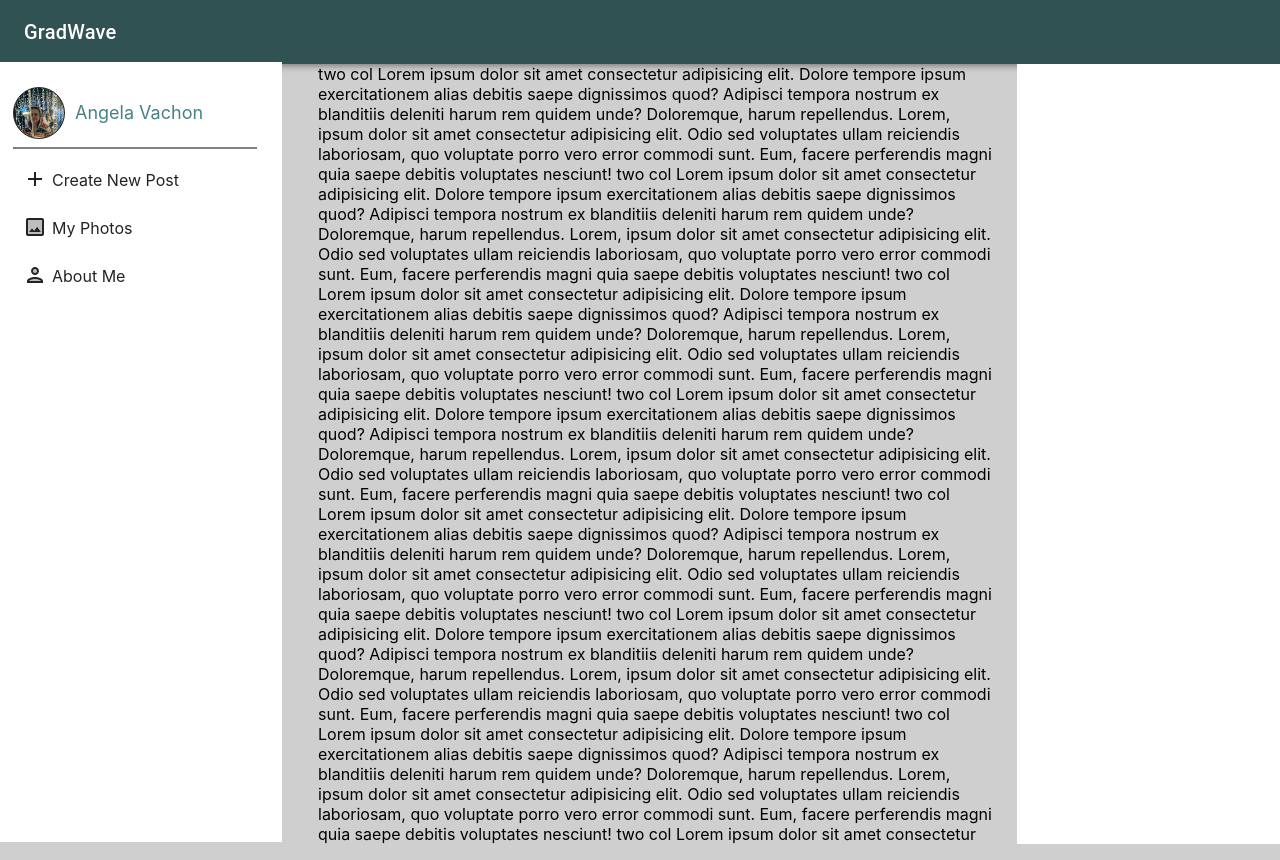
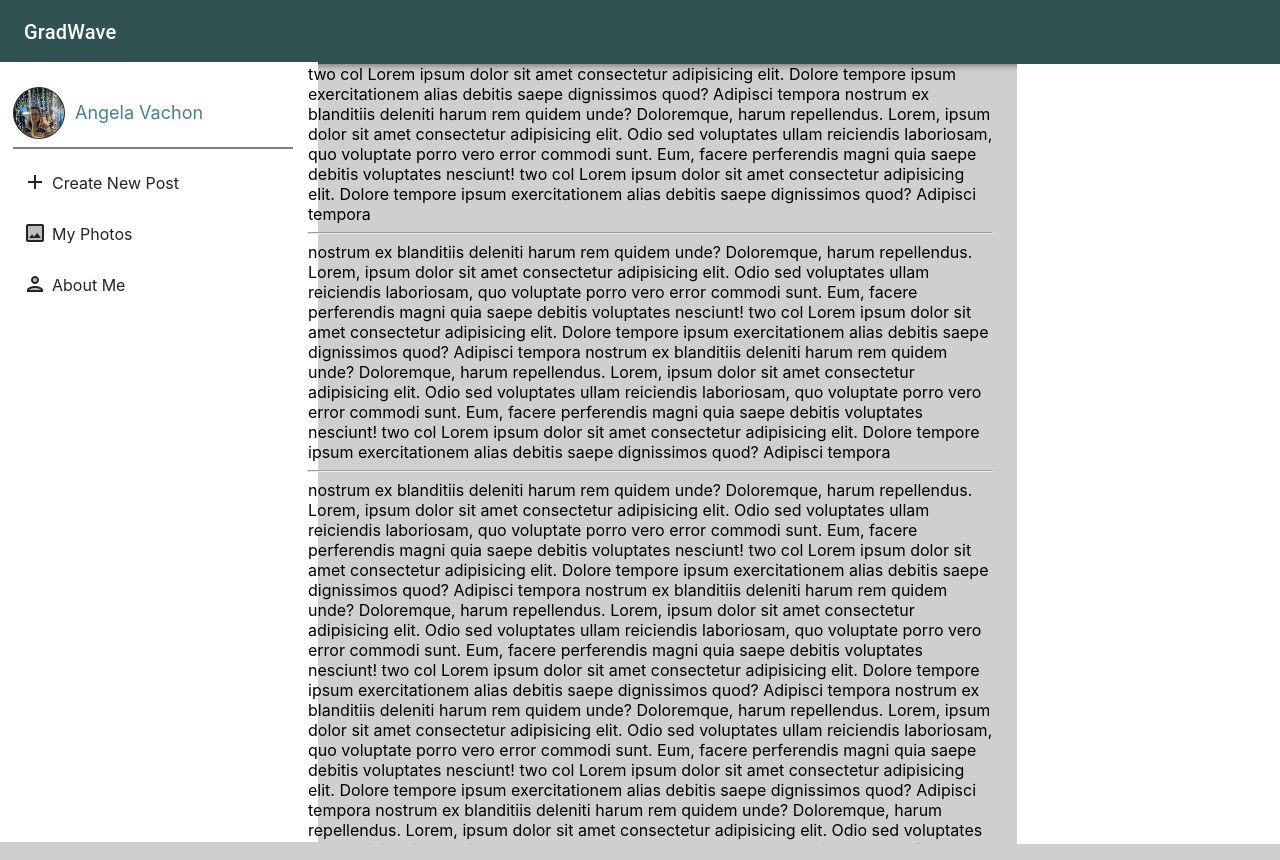
Before and after one commit to Heyrio/GradWave, a React (Create React App) app: page /Dashboard in a window 1280 px wide. Built offline with nearby package versions, Linux system fonts and the light colour scheme.

Commit message:
more style changes to sidebar buttons

```diff
--- a/src/components/SideBar.jsx
+++ b/src/components/SideBar.jsx
@@ -1,10 +1,4 @@
-import React from 'react';
-import { makeStyles } from '@material-ui/core/styles';
-import Card from '@material-ui/core/Card';
-import CardActions from '@material-ui/core/CardActions';
-import CardContent from '@material-ui/core/CardContent';
-import Button from '@material-ui/core/Button';
-import Typography from '@material-ui/core/Typography';
+import React, { useState } from 'react';
 import { withStyles } from '@material-ui/core/styles';
 import {styles} from './SideBar.styles.js'
 import { Grid } from '@material-ui/core';
@@ -14,9 +8,15 @@ import PersonTwoToneIcon from '@material-ui/icons/PersonTwoTone';
 import PhotoTwoToneIcon from '@material-ui/icons/PhotoTwoTone';
 
  function SideBar(props) {
+
+  const [selectedTab, setSelectedTab] = useState(0);
+  const [modalToggle, setModalToggle] = useState(false);
+
+
    const {
      classes
    } = props;
+
 
   return (
     <div className={classes.sideBarContainer}>
@@ -34,6 +34,7 @@ import PhotoTwoToneIcon from '@material-ui/icons/PhotoTwoTone';
       <Grid container>
         <Grid item>
           <SideBarButton
+            // onClick={}
             buttonName={"Create New Post"}
             buttonIcon={<AddIcon/>}
           />
@@ -42,6 +43,7 @@ import PhotoTwoToneIcon from '@material-ui/icons/PhotoTwoTone';
       <Grid container>
         <Grid item>
           <SideBarButton
+            // onClick={}
             buttonName={"My Photos"}
             buttonIcon={<PhotoTwoToneIcon/>}
           />
@@ -50,6 +52,7 @@ import PhotoTwoToneIcon from '@material-ui/icons/PhotoTwoTone';
       <Grid container>
         <Grid item>
           <SideBarButton
+            // onClick={}
             buttonName={"About Me"}
             buttonIcon={<PersonTwoToneIcon/>}
           />
--- a/src/components/SideBarButton.styles.js
+++ b/src/components/SideBarButton.styles.js
@@ -1,5 +1,6 @@
 
 import color from '@material-ui/core/colors/amber';
+import { borderRadius, border } from '@material-ui/system';
 export const styles = theme => ({
 
   buttonText:{
@@ -10,6 +11,15 @@ export const styles = theme => ({
   sideBarButtonContainer:{
     padding: 10,
     cursor: "pointer",
-    // border: "1px solid gray"
+    borderRadius: '5px',
+    marginTop: 3,
+    transition: "0.2s",
+    width: 260,
+
+    "&:hover": {
+      border: "1px solid gray",
+      backgroundColor: "rgb(207, 207, 207)",
+
+    },
   }
 });
--- a/src/containers/MainUserContainer.jsx
+++ b/src/containers/MainUserContainer.jsx
@@ -24,7 +24,6 @@ function MainUserContainer(props) {
                     </Grid>
                     <Grid container  item xs={9} spacing={3}>
                         <Grid item lg={9}>
-                            <div className={classes.mainFeedContainer}>
                                 <div className={classes.mainFeed}>
                                 two col Lorem ipsum dolor sit amet consectetur adipisicing elit. Dolore tempore ipsum exercitationem alias
                             debitis saepe dignissimos quod? Adipisci tempora
@@ -33,6 +32,7 @@ function MainUserContainer(props) {
                              quo voluptate porro vero error commodi sunt. Eum, facere perferendis magni quia saepe debitis voluptates nesciunt!
                              two col Lorem ipsum dolor sit amet consectetur adipisicing elit. Dolore tempore ipsum exercitationem alias
                             debitis saepe dignissimos quod? Adipisci tempora
+                            <hr/>
                             nostrum ex blanditiis deleniti harum rem quidem unde? Doloremque, harum repellendus.
                             Lorem, ipsum dolor sit amet consectetur adipisicing elit. Odio sed voluptates ullam reiciendis laboriosam,
                              quo voluptate porro vero error commodi sunt. Eum, facere perferendis magni quia saepe debitis voluptates nesciunt!
@@ -43,6 +43,7 @@ function MainUserContainer(props) {
                              quo voluptate porro vero error commodi sunt. Eum, facere perferendis magni quia saepe debitis voluptates nesciunt!
                              two col Lorem ipsum dolor sit amet consectetur adipisicing elit. Dolore tempore ipsum exercitationem alias
                             debitis saepe dignissimos quod? Adipisci tempora
+                            <hr/>
                             nostrum ex blanditiis deleniti harum rem quidem unde? Doloremque, harum repellendus.
                             Lorem, ipsum dolor sit amet consectetur adipisicing elit. Odio sed voluptates ullam reiciendis laboriosam,
                              quo voluptate porro vero error commodi sunt. Eum, facere perferendis magni quia saepe debitis voluptates nesciunt!
@@ -63,6 +64,7 @@ function MainUserContainer(props) {
                              quo voluptate porro vero error commodi sunt. Eum, facere perferendis magni quia saepe debitis voluptates nesciunt!
                              two col Lorem ipsum dolor sit amet consectetur adipisicing elit. Dolore tempore ipsum exercitationem alias
                             debitis saepe dignissimos quod? Adipisci tempora
+                            <hr/>
                             nostrum ex blanditiis deleniti harum rem quidem unde? Doloremque, harum repellendus.
                             Lorem, ipsum dolor sit amet consectetur adipisicing elit. Odio sed voluptates ullam reiciendis laboriosam,
                              quo voluptate porro vero error commodi sunt. Eum, facere perferendis magni quia saepe debitis voluptates nesciunt!
@@ -88,6 +90,7 @@ function MainUserContainer(props) {
                              quo voluptate porro vero error commodi sunt. Eum, facere perferendis magni quia saepe debitis voluptates nesciunt!
                         two col Lorem ipsum dolor sit amet consectetur adipisicing elit. Dolore tempore ipsum exercitationem alias
                             debitis saepe dignissimos quod? Adipisci tempora
+                            <hr/>
                             nostrum ex blanditiis deleniti harum rem quidem unde? Doloremque, harum repellendus.
                             Lorem, ipsum dolor sit amet consectetur adipisicing elit. Odio sed voluptates ullam reiciendis laboriosam,
                              quo voluptate porro vero error commodi sunt. Eum, facere perferendis magni quia saepe debitis voluptates nesciunt!
@@ -107,7 +110,6 @@ function MainUserContainer(props) {
                             Lorem, ipsum dolor sit amet consectetur adipisicing elit. Odio sed voluptates ullam reiciendis laboriosam,
                              quo voluptate porro vero error commodi sunt. Eum, facere perferendis magni quia saepe debitis voluptates nesciunt!
                                 </div>
-                            </div>
                         </Grid>
                         <Grid item lg={3}>
                            <FriendListBar/>
--- a/src/containers/MainUserContainer.styles.js
+++ b/src/containers/MainUserContainer.styles.js
@@ -2,8 +2,8 @@ import { height } from "@material-ui/system";
 
 export const styles = theme => ({
     mainFeed:{
-        paddingLeft: 20,
+        paddingLeft: 10,
         height: 'calc(100vh - 20px)',
-        overflow: "auto",
+        overflowY: "scroll",
     }
 });
```
